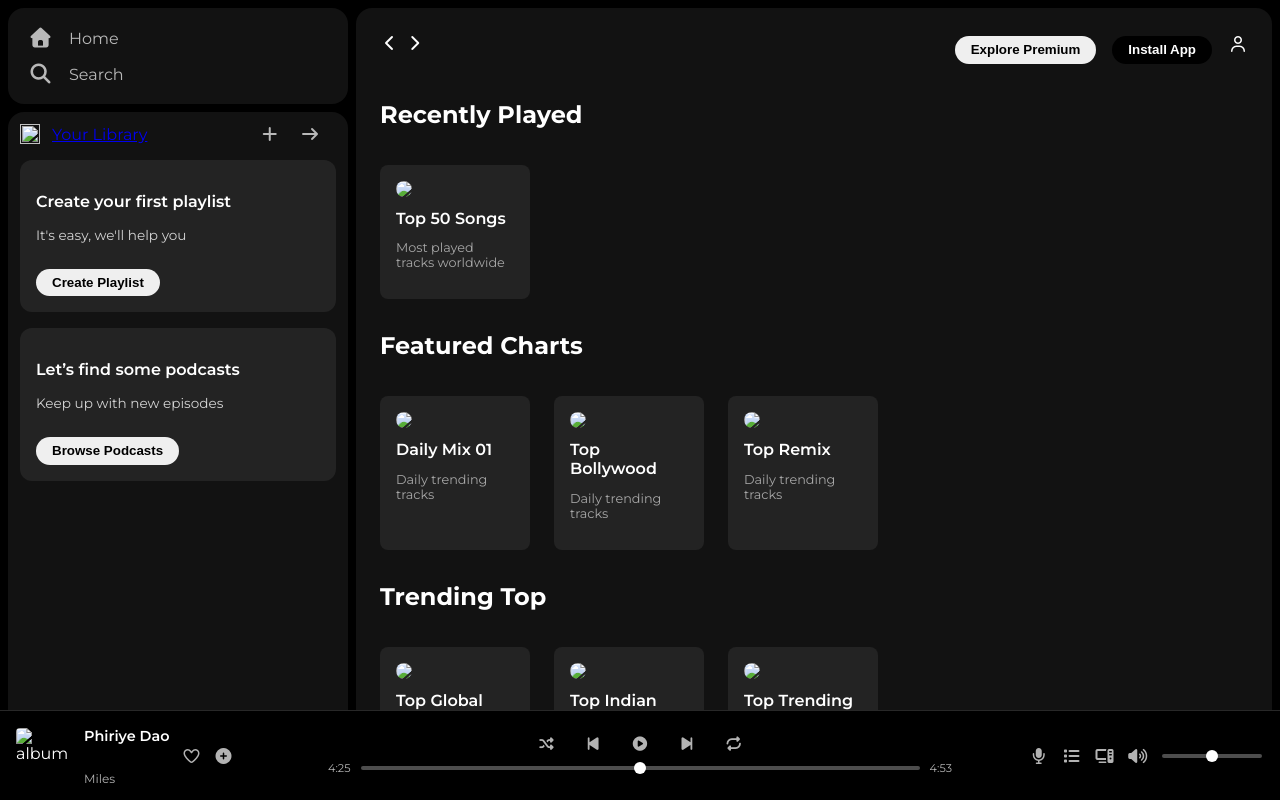
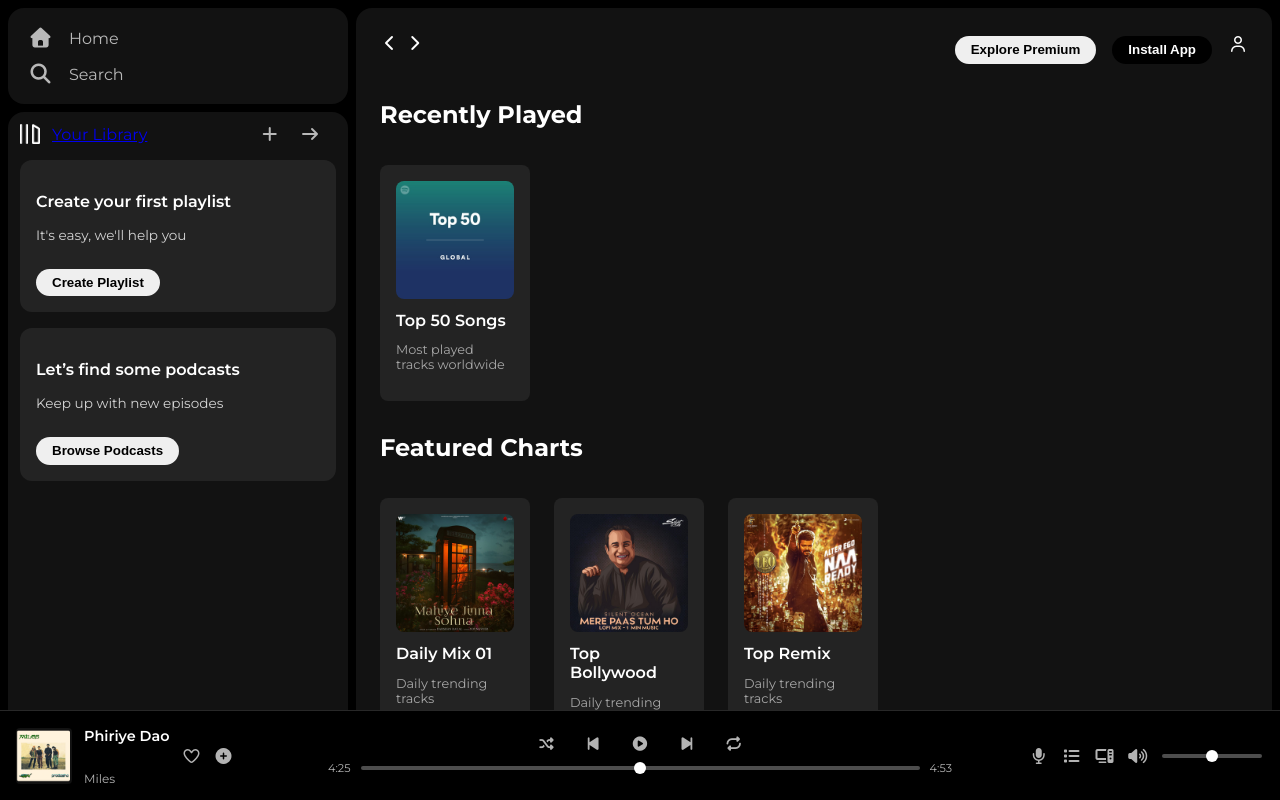
Before and after one commit to dipanjan-maity/Spotify, a plain HTML site: page index.html in a window 1280 px wide. Drawn offline with Linux system fonts and the light colour scheme.

Commit message:
Fix HTML encoding issues in index.html

```diff
--- a/index.html
+++ b/index.html
@@ -37,7 +37,7 @@
         <div class="library">
             <div class="options">
                 <div class="library-options">
-                    <img src="./asset/library_icon.png">
+                    <img src="library_icon.png">
                     <a href="#">Your Library</a>
                 </div>
                 <div class="icons">
@@ -78,7 +78,7 @@
         <h2>Recently Played</h2>
         <div class="card-container">
             <div class="card">
-                <img src="./asset/card1img.jpeg" class="card-img">
+                <img src="card1img.jpeg" class="card-img">
                 <p class="card-title">Top 50 Songs</p>
                 <p class="card-info">Most played tracks worldwide</p>
             </div>
@@ -87,17 +87,17 @@
         <h2>Featured Charts</h2>
         <div class="card-container">
             <div class="card">
-                <img src="./asset/card2img.jpeg" class="card-img">
+                <img src="card2img.jpeg" class="card-img">
                 <p class="card-title">Daily Mix 01</p>
                 <p class="card-info">Daily trending tracks</p>
             </div>
              <div class="card">
-                <img src="./asset/card3img.jpeg" class="card-img">
+                <img src="card3img.jpeg" class="card-img">
                 <p class="card-title">Top Bollywood</p>
                 <p class="card-info">Daily trending tracks</p>
             </div>
              <div class="card">
-                <img src="./asset/card4img.jpeg" class="card-img">
+                <img src="card4img.jpeg" class="card-img">
                 <p class="card-title">Top Remix</p>
                 <p class="card-info">Daily trending tracks</p>
             </div>
@@ -105,17 +105,17 @@
         <h2>Trending Top</h2>
         <div class="card-container">
             <div class="card">
-                <img src="./asset/card5img.jpeg" class="card-img">
+                <img src="card5img.jpeg" class="card-img">
                 <p class="card-title">Top Global Songs</p>
                 <p class="card-info">Daily trending tracks</p>
             </div>
              <div class="card">
-                <img src="./asset/card6img.jpeg" class="card-img">
+                <img src="card6img.jpeg" class="card-img">
                 <p class="card-title">Top Indian Songs</p>
                 <p class="card-info">Daily trending tracks</p>
             </div>
              <div class="card">
-                <img src="./asset/card1img.jpeg" class="card-img">
+                <img src="card1img.jpeg" class="card-img">
                 <p class="card-title">Top Trending Songs</p>
                 <p class="card-info">Daily trending tracks</p>
             </div>
@@ -153,7 +153,7 @@
 
     <!-- LEFT -->
     <div class="mp-left">
-        <img src="./asset/pr.png" alt="album">
+        <img src="pr.png" alt="album">
         <div class="song-info">
             <p class="song-title">Phiriye Dao</p>
             <p class="artist">Miles</p>
```
